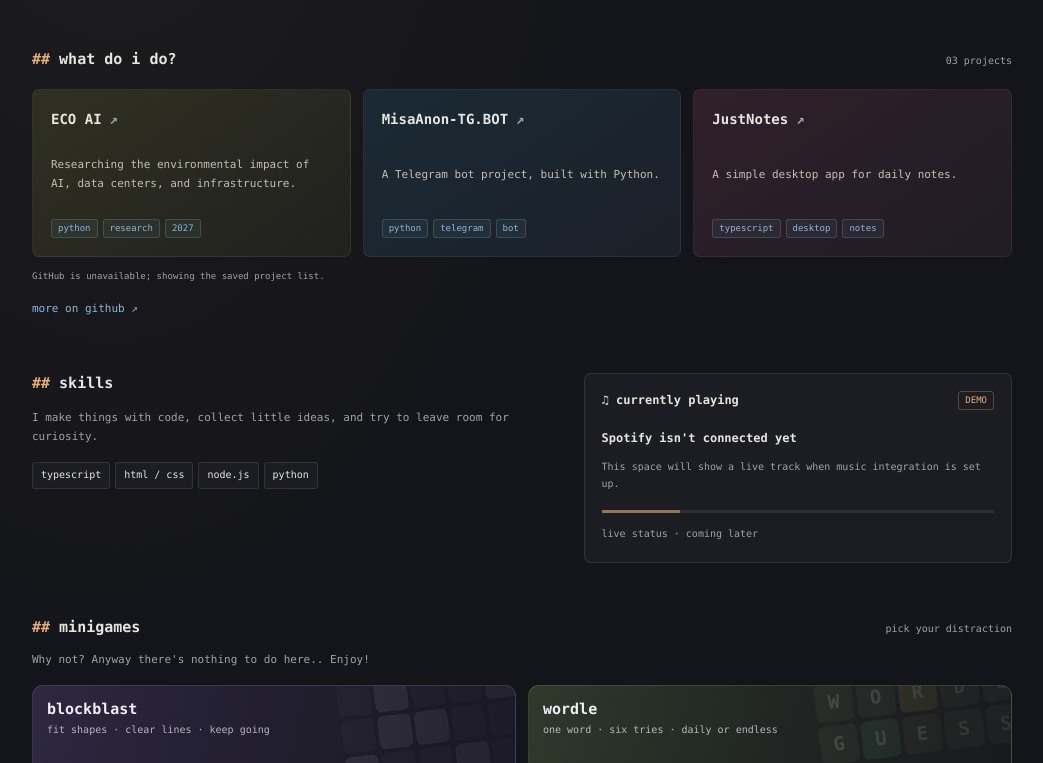
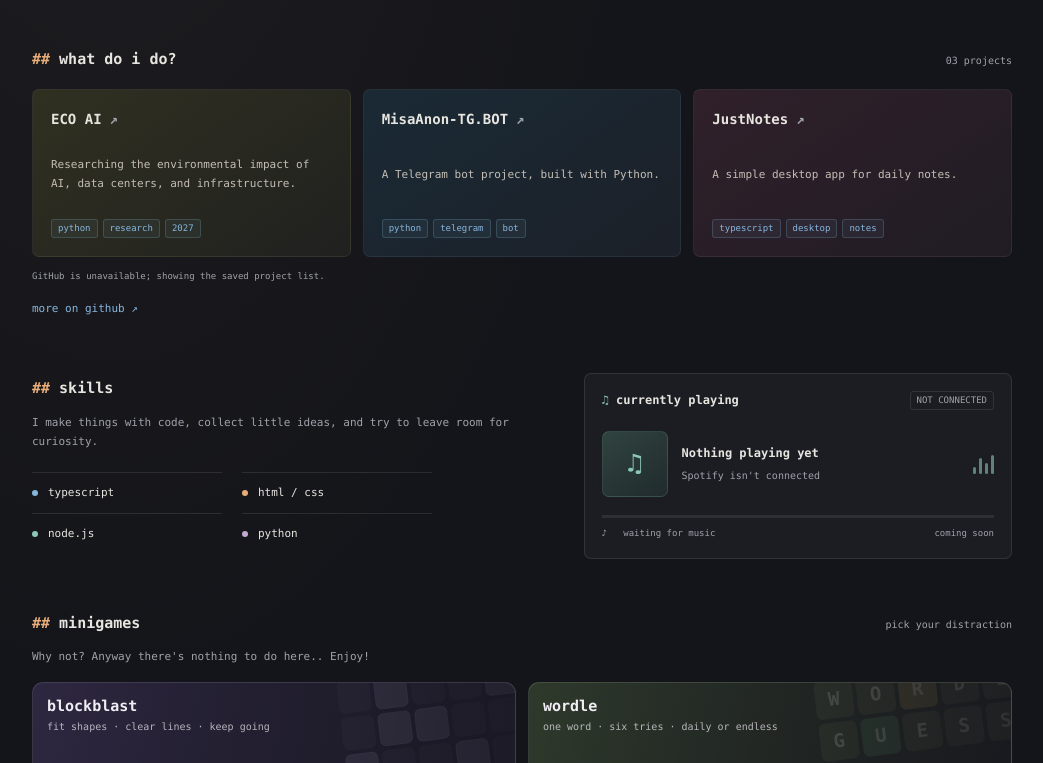
Before and after one commit to d6s8/alone, a plain HTML site: page index.html in a window 1280 px wide. Shown: the part 453-1216 px from the top of the page, without its empty margins (118-1161 px from the left). Drawn offline with Linux system fonts and the light colour scheme; no server answers.

Commit message:
Refresh skills and music sections

```diff
--- a/index.html
+++ b/index.html
@@ -87,26 +87,32 @@
         </section>
 
         <section class="section-block split-section" aria-labelledby="stack-title">
-          <div>
+          <div class="skills-panel">
             <div class="section-heading">
               <h2 id="stack-title"><span aria-hidden="true">##</span> skills </h2>
             </div>
             <p class="section-copy">
               I make things with code, collect little ideas, and try to leave room for curiosity.
             </p>
-            <div class="tag-row skill-tags" aria-label="Technology stack">
-              <span>typescript</span><span>html / css</span><span>node.js</span><span>python</span>
+            <div class="skills-list" aria-label="Technology stack">
+              <span><i aria-hidden="true"></i>typescript</span>
+              <span><i aria-hidden="true"></i>html / css</span>
+              <span><i aria-hidden="true"></i>node.js</span>
+              <span><i aria-hidden="true"></i>python</span>
             </div>
           </div>
           <section class="now-playing mini-panel" aria-labelledby="now-playing-title">
             <div class="mini-panel-heading">
               <h3 id="now-playing-title"><span aria-hidden="true">♫</span> currently playing</h3>
-              <span class="status-chip">demo</span>
+              <span class="status-chip">not connected</span>
             </div>
-            <p class="track-title">Spotify isn't connected yet</p>
-            <p class="muted-copy">This space will show a live track when music integration is set up.</p>
-            <div class="track-progress" aria-hidden="true"><span></span></div>
-            <span class="tiny-note">live status · coming later</span>
+            <div class="track-preview">
+              <div class="track-art" aria-hidden="true">♫</div>
+              <div class="track-details"><p class="track-title">Nothing playing yet</p><p class="muted-copy">Spotify isn't connected</p></div>
+              <div class="track-bars" aria-hidden="true"><i></i><i></i><i></i><i></i></div>
+            </div>
+            <div class="track-progress" aria-hidden="true"></div>
+            <div class="track-footer"><span>♪ &nbsp; waiting for music</span><span>coming soon</span></div>
           </section>
         </section>
 
--- a/style.css
+++ b/style.css
@@ -319,17 +319,54 @@ button {
   line-height: 1.8;
 }
 
-.skill-tags {
-  margin-top: 14px;
+.skills-panel { padding: 5px 16px 5px 0; }
+
+.skills-list {
+  display: grid;
+  grid-template-columns: repeat(2, minmax(0, 1fr));
+  gap: 0 20px;
+  max-width: 400px;
+  margin-top: 20px;
 }
 
-.skill-tags span {
-  padding: 4px 8px;
-  border-color: var(--line);
-  background: var(--surface);
+.skills-list span {
+  display: flex;
+  align-items: center;
+  gap: 10px;
+  min-width: 0;
+  padding: 11px 0;
+  border-top: 1px solid var(--line);
   color: var(--text);
-  font-size: 10px;
+  font-size: 11px;
 }
+
+.skills-list i {
+  width: 6px;
+  height: 6px;
+  flex: 0 0 6px;
+  border-radius: 50%;
+  background: var(--blue);
+}
+
+.skills-list span:nth-child(2) i { background: var(--orange); }
+.skills-list span:nth-child(3) i { background: var(--green); }
+.skills-list span:nth-child(4) i { background: #c3a8d4; }
+
+.now-playing { overflow: hidden; background: radial-gradient(circle at 90% 5%, rgba(138, 200, 181, .09), transparent 12rem), var(--surface); }
+.now-playing .mini-panel-heading h3 span { color: var(--green); }
+.now-playing .status-chip { color: var(--muted); border-color: var(--line); }
+.track-preview { display: flex; align-items: center; gap: 14px; margin-top: 20px; }
+.track-art { flex: 0 0 66px; height: 66px; display: grid; place-items: center; border: 1px solid rgba(138, 200, 181, .15); border-radius: 7px; background: linear-gradient(145deg, #30433f, #202b2d); color: var(--green); font-size: 26px; }
+.track-details { min-width: 0; flex: 1; }
+.track-details .track-title { margin: 0; }
+.track-details .muted-copy { margin: 3px 0 0; }
+.track-bars { display: flex; align-items: end; gap: 3px; height: 21px; opacity: .6; }
+.track-bars i { display: block; width: 3px; border-radius: 2px; background: var(--green); }
+.track-bars i:nth-child(1) { height: 7px; }
+.track-bars i:nth-child(2) { height: 16px; }
+.track-bars i:nth-child(3) { height: 11px; }
+.track-bars i:nth-child(4) { height: 19px; }
+.track-footer { display: flex; flex-wrap: wrap; justify-content: space-between; gap: 8px; color: var(--muted); font-size: 9px; }
 
 .mini-panel {
   padding: 17px;
```
